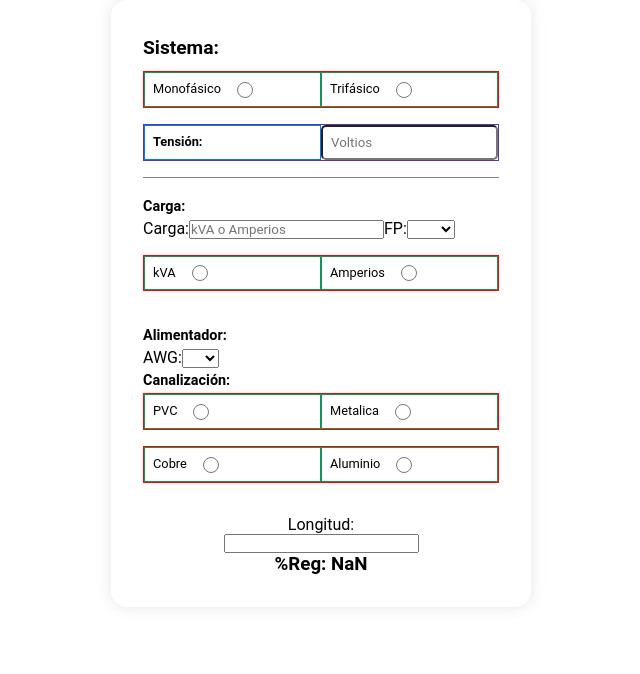
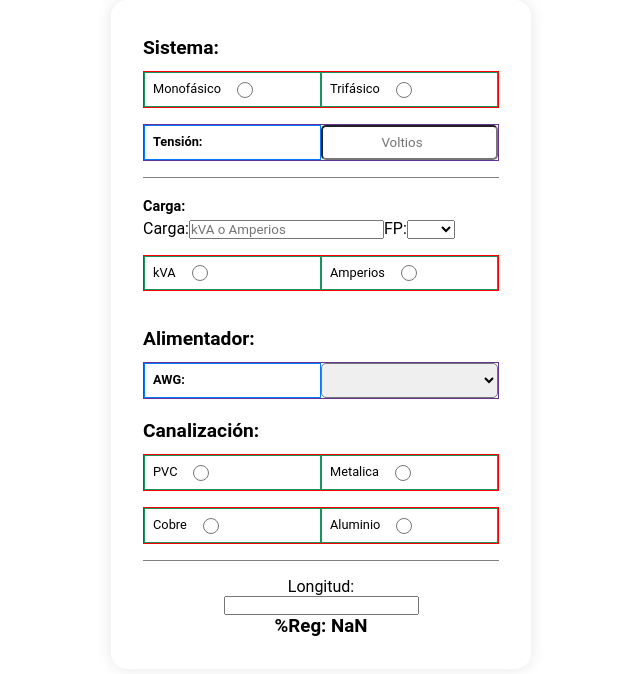
Before and after one commit to cmarioep/ROD-QuickCalc, a React (Vite) app: page / in a window 1280 px wide. Shown: the top 674 px of the page, without its empty margins (319-959 px from the left). Built offline with nearby package versions, Linux system fonts and the light colour scheme.

Commit message:
Styles: group of select input with label

```diff
--- a/src/components/VoltageDrop.jsx
+++ b/src/components/VoltageDrop.jsx
@@ -22,7 +22,7 @@ export const VoltageDrop = () => {
 
         <form className="formulario">
 
-            <div className="formulario__system">
+            <div className="formulario__container">
 
                 <p>Sistema:</p>
                 <div className='radio-input'>
@@ -46,7 +46,7 @@ export const VoltageDrop = () => {
                     </label>
                 </div>
 
-                <div className="number-input">
+                <div className="label-input">
                     <label htmlFor="voltage">Tensión:</label>
                     <input
                         type="number"
@@ -107,12 +107,10 @@ export const VoltageDrop = () => {
             </div>
 
 
-
-
-            <div>
-                <div>
+            <div className="formulario__container">
                 <p>Alimentador:</p>
 
+                <div className="label-input">
                     <label htmlFor="awg">AWG:</label>
                     <select id="awg" name="awg" onChange={onInputChange}>
                         <option value=""></option>
@@ -124,6 +122,7 @@ export const VoltageDrop = () => {
                         <option value="12">12</option>
                         <option value="14">14</option>
                     </select>
+                </div>
 
                 <p>Canalización:</p>
                 <div className='radio-input'>
@@ -171,7 +170,7 @@ export const VoltageDrop = () => {
             </div>
 
 
-            </div>
+
 
 
 
--- a/src/styles/components/VoltageDrop.scss
+++ b/src/styles/components/VoltageDrop.scss
@@ -15,7 +15,7 @@ $radio-checked-color: #007bff;
     box-shadow: 0px 0px 16px rgba(0, 0, 0, 0.1);
     background-color: #FFFFFF;
 
-    &__system {
+    &__container {
         border-bottom: 1px solid grey;
 
         p {
@@ -33,7 +33,6 @@ p {
     font-size: 0.9rem;
     text-align: left;
     font-weight: bold;
-    // border: 1px solid seagreen;
 }
 
 div {
@@ -67,7 +66,7 @@ div {
     }
 }
 
-.number-input {
+.label-input {
     display: flex;
     width: 100%;
     border: 1px solid rebeccapurple;
@@ -85,5 +84,13 @@ div {
         width: 50%;
         padding: 0.5rem;
         border-radius: 5px;
+        text-align: center;
+    }
+
+    select {
+        width: 50%;
+        padding: 0.5rem;
+        border-radius: 5px;
+        text-align: center;
     }
 }
```
Lines whose indentation alone changed are shown as unchanged.
